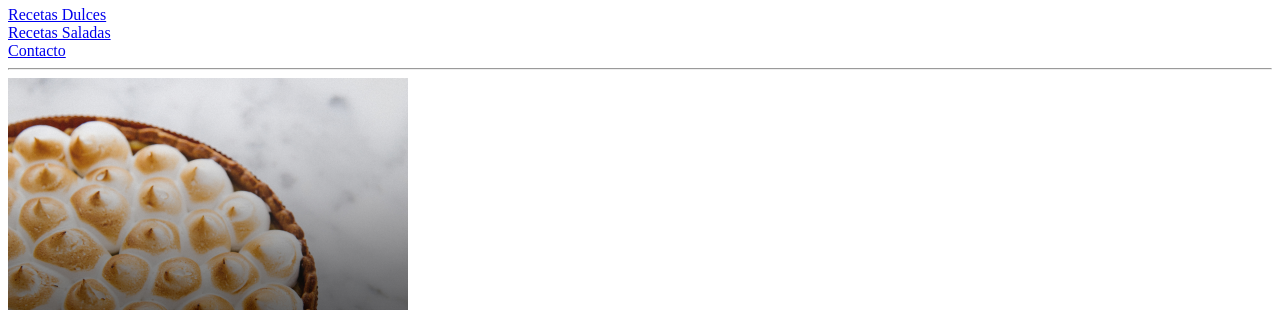
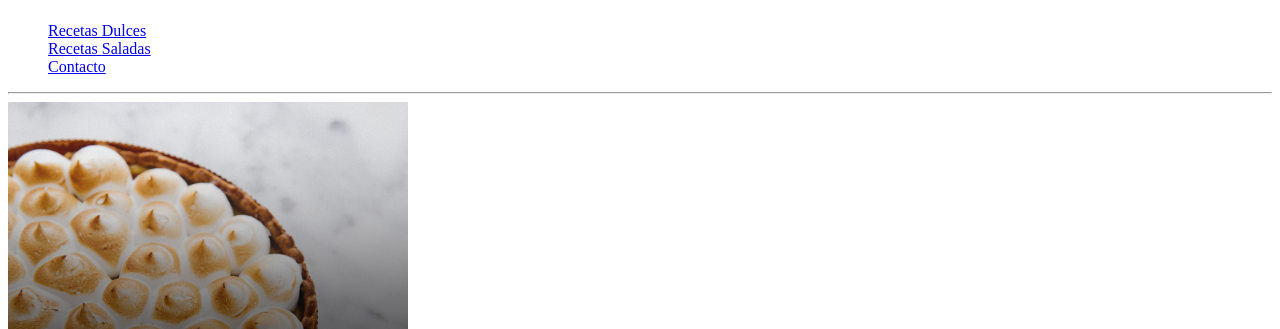
Before and after one commit to EmanuelCenturion/FE1, a plain HTML site: page clase 5/index.html in a window 1280 px wide. Shown: the part 56-385 px from the top of the page. Drawn offline with Linux system fonts and the light colour scheme.

Commit message:
modificacion de errores clase repaso

```diff
--- a/clase 5/index.html
+++ b/clase 5/index.html
@@ -13,11 +13,13 @@
         <img src="img/Group.png" alt="imagen font">
         <br>
         <br>
-        <a href="#">Recetas Dulces</a>
-        <br>
-        <a href="#">Recetas Saladas</a>
-        <br>
-        <a href="#">Contacto</a>
+        <nav>
+            <ul type="none">
+                <li><a href="#">Recetas Dulces</a></li>
+                <li><a href="#">Recetas Saladas</a></li>
+                <li><a href="#">Contacto</a></li>
+            </ul>
+        </nav>
         <hr>
     </header>
     <main>
```
